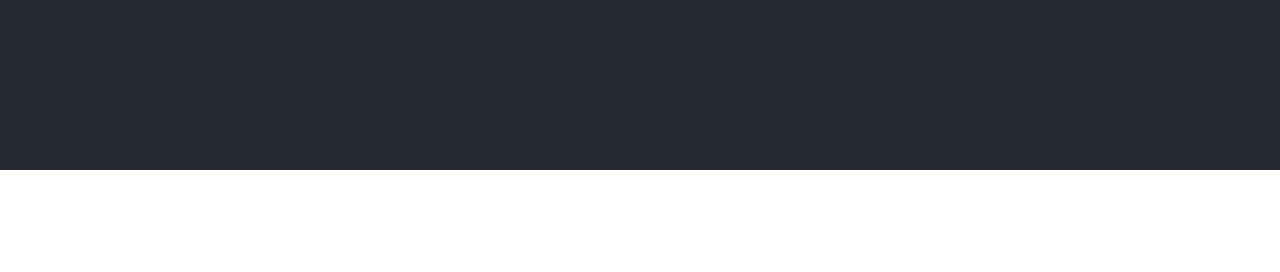
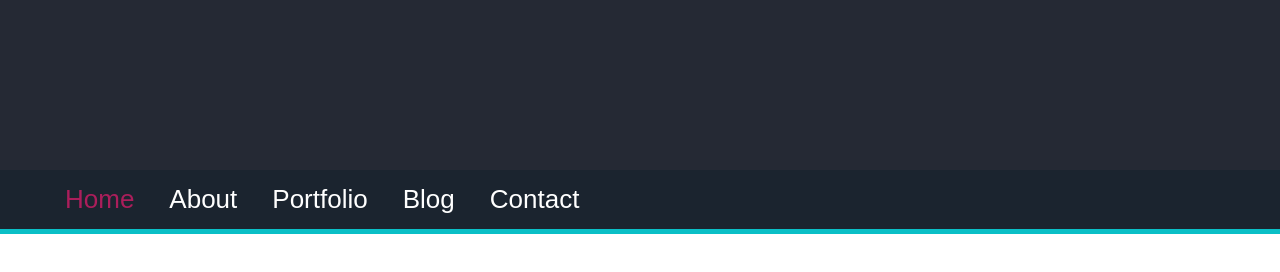
Before and after one commit to sanjar1311/portfolio, a plain HTML site: page index.html in a window 1280 px wide. Shown: the part 630-902 px from the top of the page. Before the commit the page ends 800 px from the top, so only its background shows below. Drawn offline with Linux system fonts and the light colour scheme.

Commit message:
create site navbar

```diff
--- a/css/styles.css
+++ b/css/styles.css
@@ -55,7 +55,7 @@ img {
 }
 
 .container {
-  max-width: 1250px;
+  max-width: 1300px;
   padding-left: 25px;
   padding-right: 25px;
   margin-left: auto;
@@ -111,6 +111,50 @@ img {
   border: 3px solid #0ABFC6;
 }
 
+    /* ABOUT */
+
+.about {
+  height: 100vh;
+}
+
+.site-navbar {
+  background-color: #1B242F;
+  position: relative;
+}
+
+.nav-item::after{
+  content: "";
+  position: absolute;
+  left: 0;
+  z-index: 40;
+  height: 5px;
+  top: 100%;
+  display: block;
+  width: 100%;
+  background-color: #0ABFC6;
+}
+
+.nav-list {
+  list-style: none;
+  display: flex;
+  align-items: center;
+  margin: 0;
+}
+
+.nav-link {
+  text-decoration: none;
+  color: #fff;
+  font-size: 26px;
+  padding: 10px 0;
+  margin-right: 35px;
+  display: inline-block;
+}
+
+.nav-link:hover,
+.active {
+  color: #AB1E5B;
+}
+
 
 
 
--- a/index.html
+++ b/index.html
@@ -93,7 +93,33 @@
 
     </nav>
   </div>
-</header>
+  </header>
+
+      <!-- ABOUT -->
+
+  <div class="about" id="about">
+    <nav class="site-navbar">
+      <div class="container">
+        <ul class="nav-list">
+          <li class="nav-item">
+            <a href="#" class="nav-link active">Home</a>
+          </li>
+          <li class="nav-item">
+            <a href="#about" class="nav-link">About</a>
+          </li>
+          <li class="nav-item">
+            <a href="#portfolio" class="nav-link">Portfolio</a>
+          </li>
+          <li class="nav-item">
+            <a href="#blog" class="nav-link">Blog</a>
+          </li>
+          <li class="nav-item">
+            <a href="#contact" class="nav-link">Contact</a>
+          </li>
+        </ul>
+      </div>
+    </nav>
+  </div>
 
 </body>
 </html>
```
